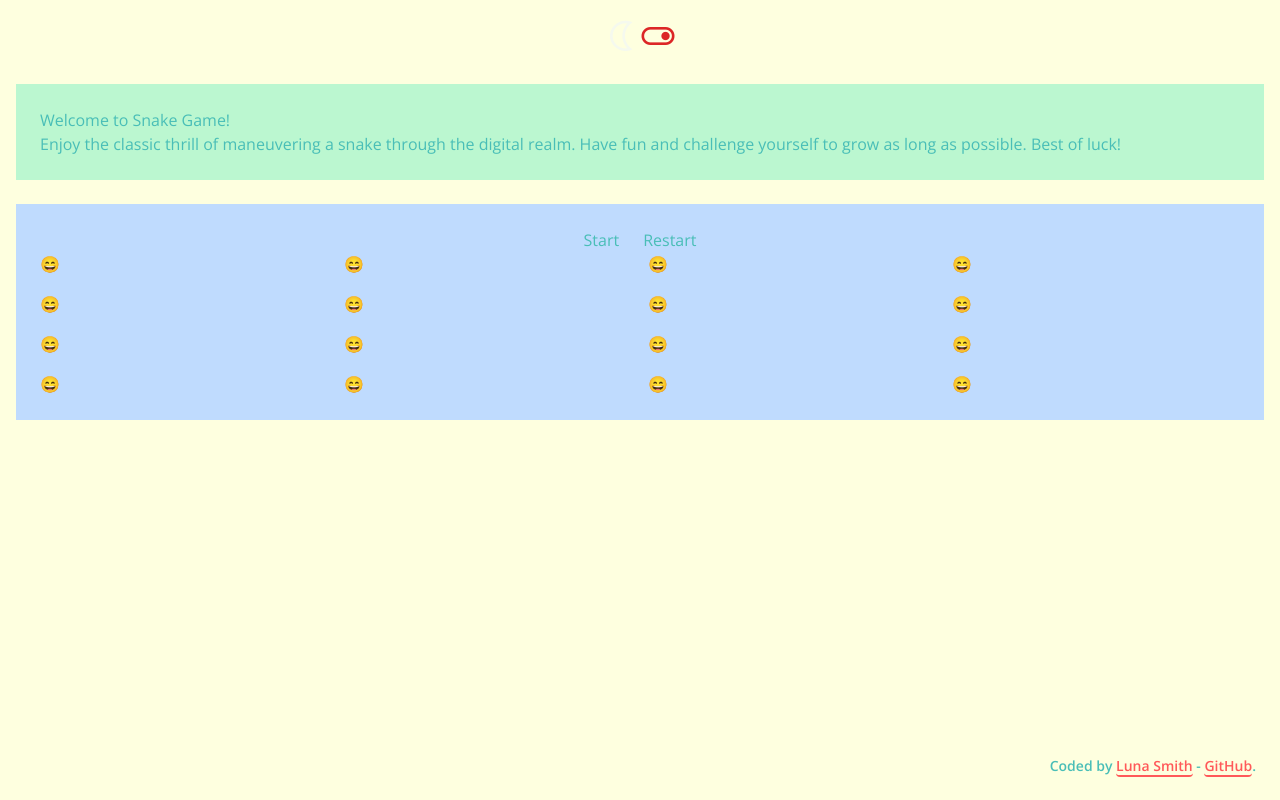
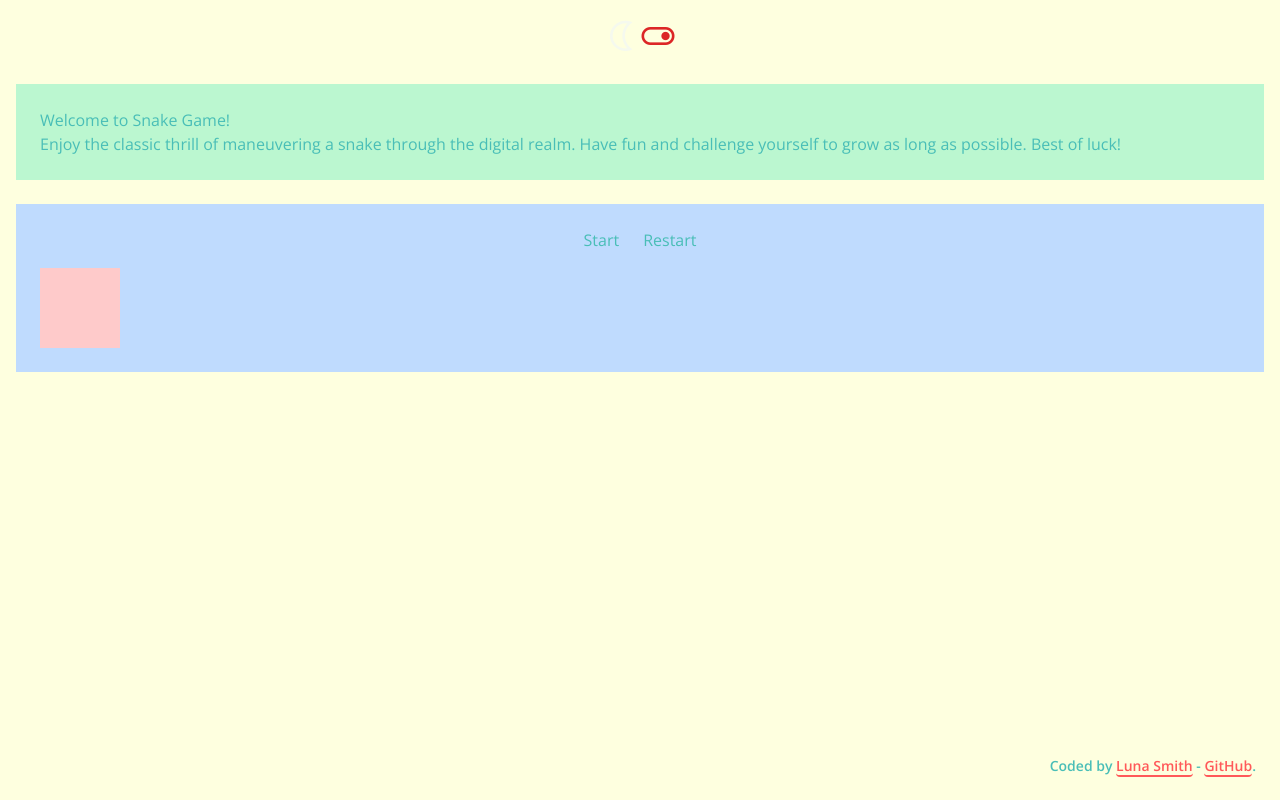
Before and after one commit to Lu-Smith/snake_game_vue_tailwindcss, a Vue app: page / in a window 1280 px wide. Built offline with nearby package versions, Linux system fonts and the light colour scheme.

Commit message:
Added canvas to Game.vue

```diff
--- a/src/components/Game.vue
+++ b/src/components/Game.vue
@@ -3,14 +3,28 @@
         <button :class="mode ? 'text-textColor' : 'text-addColor'">Start</button>
         <button :class="mode ? 'text-textColor' : 'text-addColor'">Restart</button>
     </div>
-    <div :class="mode ? 'text-textColor' : 'text-addColor'">
-        <div class="grid grid-rows-4 grid-flow-col gap-4">
-            <div v-for="block in blocks" :key="block">😄</div>
-        </div>
+    <div
+
+    class="w-full h-full mt-4">
+        <canvas :class="mode ? 'bg-green-200' : 'bg-red-200'"  ref="gameCanvas" :width="canvasWidth" :height="canvasHeight"></canvas>
     </div>
 </template>
 
 <script lang="ts" setup>
+import { ref, onMounted } from 'vue';
+
 defineProps(['mode']);
- const blocks = [1, 2, 3, 4, 5, 6, 7, 8, 9, 10, 11, 12, 13, 14 ,15, 16]
+
+const canvasWidth = '80%';
+const canvasHeight = '80%';
+
+onMounted(() => {
+const canvas = ref<HTMLCanvasElement | null>(null);
+const context = canvas.value?.getContext('2d');
+
+if (context) {
+    context.fillStyle = 'green';
+    context.fillRect(10, 10, 50, 50);
+  }
+});
 </script>
```
